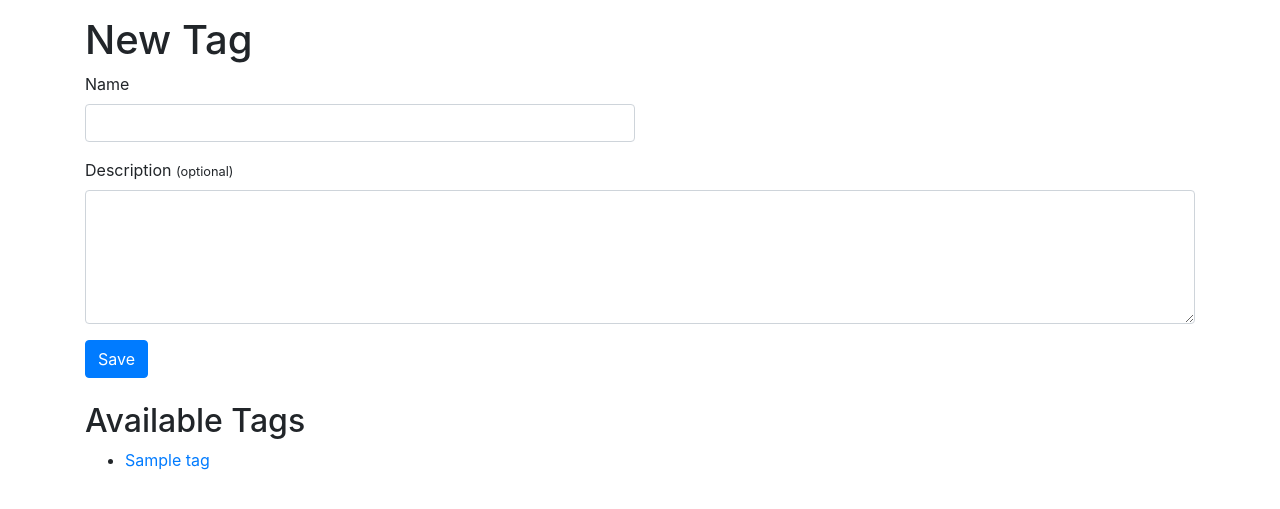
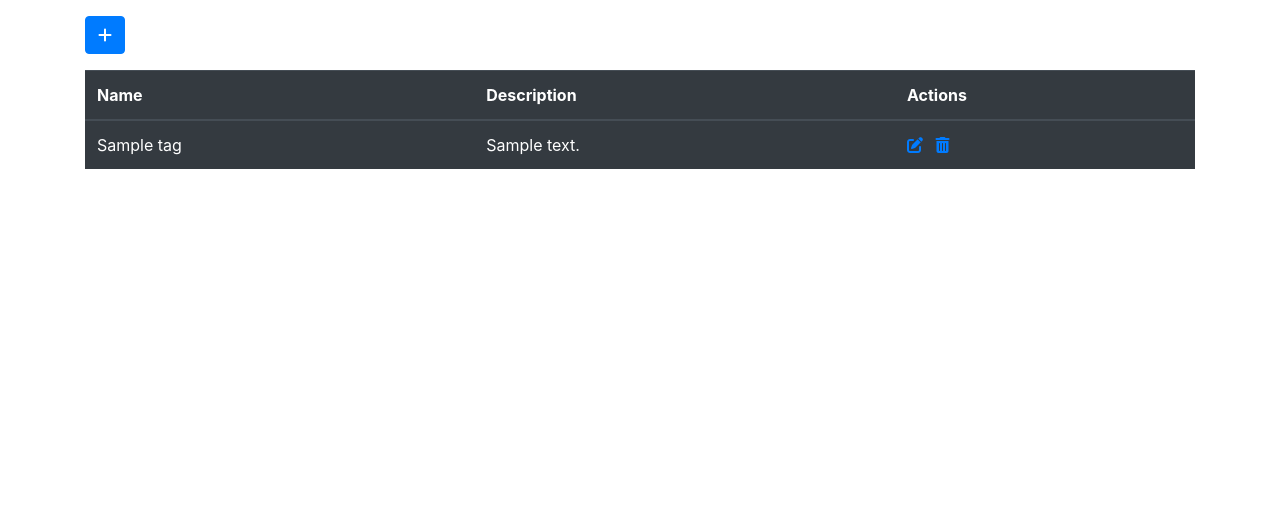
Before and after one commit to bitstorm-tech/money-nexus-django, a Django app: page /tags/ in a window 1280 px wide. Shown: the part 68-577 px from the top of the page. Run offline with Django 3.2, Linux system fonts and the light colour scheme; tables that the repository leaves empty hold one stand-in row (values such as "Sample post"); some libraries are stand-ins or nearby versions.

Commit message:
Add and edit tags

```diff
--- a/money_nexus/urls.py
+++ b/money_nexus/urls.py
@@ -17,11 +17,10 @@ from django.contrib import admin
 from django.urls import path, include
 
 from money_nexus.views import home
-from tags.views import tags
 
 urlpatterns = [
     path("admin/", admin.site.urls),
     path("transactions/", include("transactions.urls")),
-    path("tags/", tags, name="tags"),
+    path("tags/", include("tags.urls")),
     path("", home, name="home"),
 ]
--- a/tags/models.py
+++ b/tags/models.py
@@ -1,6 +1,16 @@
 from django.db import models
+from django.http import QueryDict
 
 
 class Tag(models.Model):
     name = models.TextField(unique=True)
     description = models.TextField(null=True)
+
+    @staticmethod
+    def from_post_data(post_data: QueryDict) -> "Tag":
+        tag = Tag()
+        if "id" in post_data:
+            tag.id = post_data["id"]
+        tag.name = post_data.get("name", "")
+        tag.description = post_data.get("description", "")
+        return tag
--- a/tags/templates/tags/tags.html
+++ b/tags/templates/tags/tags.html
@@ -1,27 +1,100 @@
 {% extends "money_nexus/base.html" %}
 {% block content %}
-    <h1>New Tag</h1>
-    <form method="post">
-        {% csrf_token %}
-        <div class="form-row">
-            <div class="form-group col-6">
-                <label for="name">Name</label>
-                <input type="text" class="form-control" id="name" name="name" value="{{ name }}">
+    <div id="tags">
+        <div class="modal fade" id="tag-dialog" tabindex="-1" role="dialog" data-backdrop="static">
+            <div class="modal-dialog" role="document">
+                <div class="modal-content">
+                    <form action="{% url 'tags' %}" method="post">
+                        {% csrf_token %}
+                        <input v-if="tagInDialog.id" type="text" hidden name="id"
+                               :value="tagInDialog.id">
+                        <div class="modal-body">
+                            <div class="form-group">
+                                <label for="name">Name</label>
+                                <input type="text" class="form-control" id="name" name="name"
+                                       :value="tagInDialog.name">
+                            </div>
+                            <div class="form-group">
+                                <label for="note">Description <small>(optional)</small></label>
+                                <textarea class="form-control" id="description" name="description"
+                                          :value="tagInDialog.description"></textarea>
+                            </div>
+                        </div>
+                        <div class="modal-footer">
+                            <button type="button" class="btn btn-outline-secondary" data-dismiss="modal">Close</button>
+                            <button class="btn btn-primary" type="submit">Save</button>
+                        </div>
+                    </form>
+                </div>
             </div>
         </div>
-        <div class="form-group">
-            <label for="description">Description <small>(optional)</small></label>
-            <textarea name="description" id="description" class="form-control" rows="5">{{ description }}</textarea>
+        <div class="row">
+            <div class="col-12">
+                <button class="btn btn-primary" data-toggle="modal" data-target="#tag-dialog"
+                        @click="setTagInDialog()"><i class="fas fa-plus"></i></button>
+            </div>
         </div>
-        <button class="btn btn-primary" type="submit">Save</button>
-    </form>
-    <br>
-    <h2>Available Tags</h2>
-    <ul>
-        {% for tag in tags %}
-            <li>
-                <a href="?name={{ tag.name }}&description={{ tag.description }}">{{ tag.name }}</a>
-            </li>
-        {% endfor %}
-    </ul>
+        <div class="row mt-3">
+            <div class="col-12">
+                <table class="table table-dark table-hover">
+                    <thead>
+                    <tr>
+                        <th scope="col">Name</th>
+                        <th scope="col">Description</th>
+                        <th scope="col">Actions</th>
+                    </tr>
+                    </thead>
+                    <tbody>
+                    <tr v-for="tag in tags">
+                        <td>[[ tag.name ]]</td>
+                        <td>[[ tag.description ]]</td>
+                        <td>
+                            <a class="fas fa-edit mr-2" href="#" data-toggle="modal"
+                               data-target="#tag-dialog"
+                               @click="setTagInDialog(tag.id)">
+                            </a>
+                            <form action="{% url 'tags_delete' %}" method="post">
+                                {% csrf_token %}
+                                <input hidden name="id" :value="tag.id">
+                                <a class="fas fa-trash-alt" href="#" type="submit"></a>
+                            </form>
+                        </td>
+                    </tr>
+                    </tbody>
+                </table>
+            </div>
+        </div>
+    </div>
+    <script>
+        new Vue({
+            el: "#tags",
+            delimiters: ["[[", "]]"],
+            data: {
+                tagIdInDialog: null,
+                tags: {{ tags | safe }},
+                tagInDialog: {}
+            },
+            methods: {
+                setTagInDialog: function (tagId) {
+                    if (tagId) {
+                        this.tagInDialog = this.tags.find(tag => tag.id === tagId)
+                    } else {
+                        this.tagInDialog = this.createNewTag()
+                    }
+                },
+                createNewTag: function () {
+                    return {
+                        id: undefined,
+                        name: "",
+                        description: ""
+                    }
+                }
+            }
+        });
+    </script>
+    <style>
+        td > form {
+            display: inline;
+        }
+    </style>
 {% endblock %}
--- /dev/null
+++ b/tags/urls.py
@@ -0,0 +1,8 @@
+from django.urls import path
+
+from tags.views import TagsView, delete_tag
+
+urlpatterns = [
+    path("", TagsView.as_view(), name="tags"),
+    path("delete", delete_tag, name="tags_delete"),
+]
--- a/tags/views.py
+++ b/tags/views.py
@@ -1,24 +1,28 @@
 from django.http import HttpRequest
-from django.shortcuts import render
+from django.shortcuts import render, redirect
+from django.views import View
 
+from money_nexus.json_utils import to_json
 from tags.models import Tag
 
 
-def tags(request: HttpRequest):
-    all_tags = Tag.objects.all().order_by("name")
-    context = {"tags": all_tags, "active": "tags"}
+class TagsView(View):
+    def get(self, request: HttpRequest):
+        tags = Tag.objects.all().order_by("name")
+        context = {"tags": to_json(tags), "active": "tags"}
+        return render(request, "tags/tags.html", context)
 
-    if request.method == "POST":
-        save_tag(request.POST)
-    elif request.method == "GET":
-        context["name"] = request.GET.get("name", "")
-        context["description"] = request.GET.get("description", "")
-
-    return render(request, "tags/tags.html", context)
+    def post(self, request: HttpRequest):
+        tag = Tag.from_post_data(request.POST)
+        if tag.id:
+            Tag.objects.filter(id=tag.id).update(
+                name=tag.name, description=tag.description
+            )
+        else:
+            tag.save()
+        return redirect("/tags")
 
 
-def save_tag(post_data):
-    name = post_data["name"]
-    description = post_data["description"]
-    tag = Tag(name=name, description=description)
-    tag.save()
+def delete_tag(request: HttpRequest):
+    Tag.objects.filter(request.POST["id"]).delete()
+    return redirect("/tags")
```
Also changed, not shown: transactions/templates/transactions/transactions.html (+2 -5 lines).
